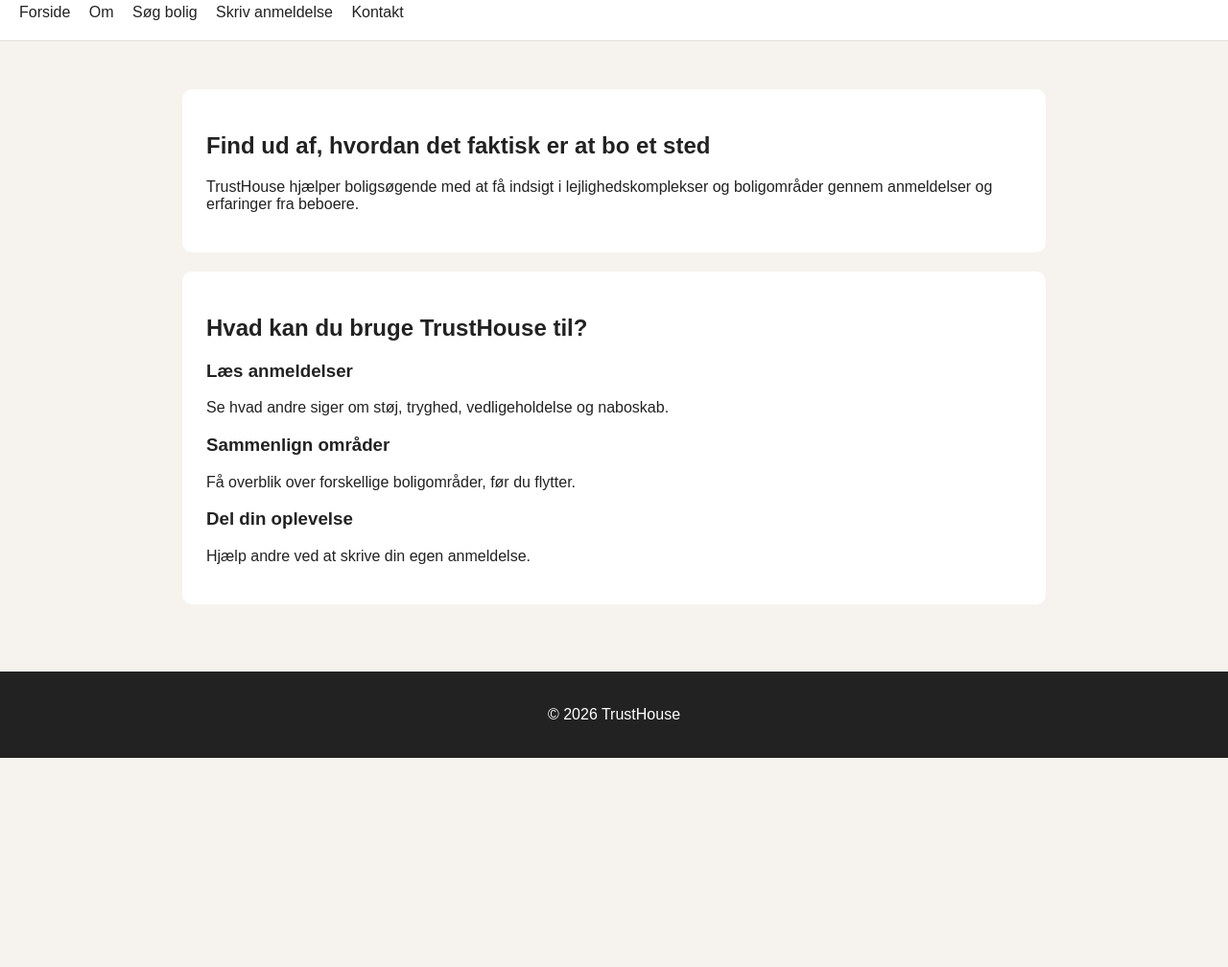
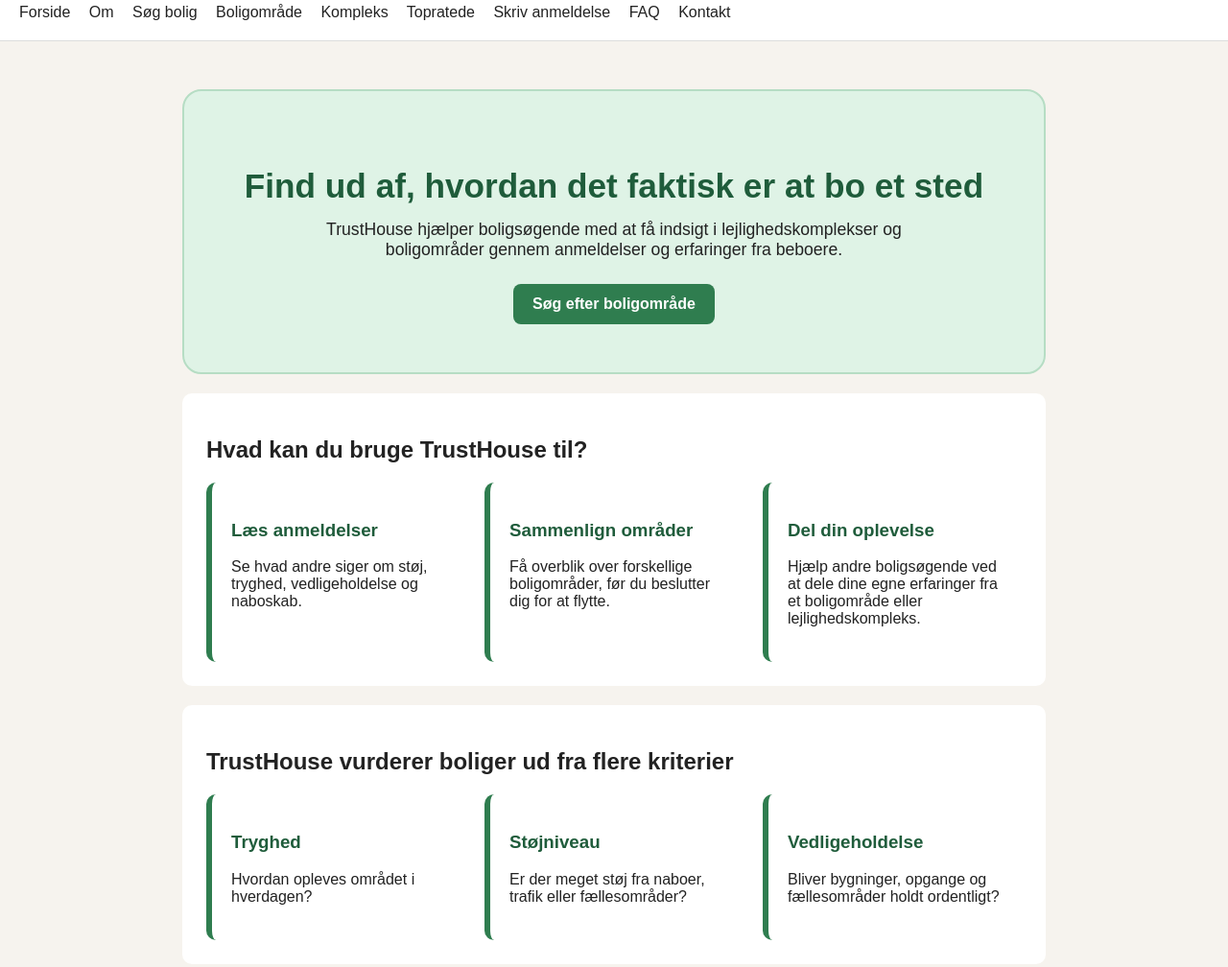
Before and after one commit to TueChristensen1/TrustHouse, a plain HTML site: page index.html in a window 1280 px wide. Shown: the part 96-1104 px from the top of the page at 96% size. Before the commit the page ends 886 px from the top, so only its background shows below. Drawn offline with Linux system fonts and the light colour scheme.

Commit message:
Tilføjet frontpage.css og lavet ændringer i index.html

```diff
--- /dev/null
+++ b/frontpage.css
@@ -0,0 +1,56 @@
+.hero {
+  background-color: #dff3e6;
+  border: 2px solid #b6ddc4;
+  padding: 50px 30px;
+  border-radius: 20px;
+  text-align: center;
+}
+
+.hero h2 {
+  font-size: 2.2rem;
+  color: #1f5c3b;
+  margin-bottom: 15px;
+}
+
+.hero p {
+  font-size: 1.1rem;
+  max-width: 700px;
+  margin: 0 auto 25px auto;
+}
+
+.hero-button {
+  display: inline-block;
+  background-color: #2f7d4f;
+  color: white;
+  padding: 12px 20px;
+  border-radius: 8px;
+  text-decoration: none;
+  font-weight: bold;
+}
+
+.hero-button:hover {
+  background-color: #245f3d;
+}
+
+.frontpage-boxes {
+  display: flex;
+  gap: 20px;
+}
+
+.frontpage-box {
+  background-color: white;
+  border-left: 6px solid #2f7d4f;
+  padding: 20px;
+  border-radius: 10px;
+  flex: 1;
+}
+
+.frontpage-box h3 {
+  color: #1f5c3b;
+}
+
+@media (max-width: 700px) {
+  .frontpage-boxes {
+    flex-direction: column;
+  }
+}
--- a/index.html
+++ b/index.html
@@ -3,8 +3,11 @@
 <head>
   <meta charset="UTF-8">
   <title>TrustHouse</title>
+
   <link rel="stylesheet" href="style.css">
+  <link rel="stylesheet" href="frontpage.css">
 </head>
+
 <body>
 
   <header>
@@ -13,39 +16,83 @@
     <nav>
       <a href="index.html">Forside</a>
       <a href="om.html">Om</a>
-      <a href="#">Søg bolig</a>
-      <a href="#">Skriv anmeldelse</a>
-      <a href="#">Kontakt</a>
+      <a href="soeg.html">Søg bolig</a>
+      <a href="boligomraade.html">Boligområde</a>
+      <a href="kompleks.html">Kompleks</a>
+      <a href="toprated.html">Topratede</a>
+      <a href="anmeldelse.html">Skriv anmeldelse</a>
+      <a href="faq.html">FAQ</a>
+      <a href="kontakt.html">Kontakt</a>
     </nav>
   </header>
 
   <main>
-    <section>
+
+    <section class="hero">
       <h2>Find ud af, hvordan det faktisk er at bo et sted</h2>
+
       <p>
         TrustHouse hjælper boligsøgende med at få indsigt i lejlighedskomplekser
         og boligområder gennem anmeldelser og erfaringer fra beboere.
       </p>
+
+      <a class="hero-button" href="soeg.html">Søg efter boligområde</a>
     </section>
 
     <section>
       <h2>Hvad kan du bruge TrustHouse til?</h2>
 
-      <div>
-        <h3>Læs anmeldelser</h3>
-        <p>Se hvad andre siger om støj, tryghed, vedligeholdelse og naboskab.</p>
-      </div>
+      <div class="frontpage-boxes">
 
-      <div>
-        <h3>Sammenlign områder</h3>
-        <p>Få overblik over forskellige boligområder, før du flytter.</p>
-      </div>
+        <div class="frontpage-box">
+          <h3>Læs anmeldelser</h3>
+          <p>
+            Se hvad andre siger om støj, tryghed, vedligeholdelse og naboskab.
+          </p>
+        </div>
 
-      <div>
-        <h3>Del din oplevelse</h3>
-        <p>Hjælp andre ved at skrive din egen anmeldelse.</p>
+        <div class="frontpage-box">
+          <h3>Sammenlign områder</h3>
+          <p>
+            Få overblik over forskellige boligområder, før du beslutter dig for
+            at flytte.
+          </p>
+        </div>
+
+        <div class="frontpage-box">
+          <h3>Del din oplevelse</h3>
+          <p>
+            Hjælp andre boligsøgende ved at dele dine egne erfaringer fra et
+            boligområde eller lejlighedskompleks.
+          </p>
+        </div>
+
       </div>
     </section>
+
+    <section class="green-section">
+      <h2>TrustHouse vurderer boliger ud fra flere kriterier</h2>
+
+      <div class="frontpage-boxes">
+
+        <div class="frontpage-box">
+          <h3>Tryghed</h3>
+          <p>Hvordan opleves området i hverdagen?</p>
+        </div>
+
+        <div class="frontpage-box">
+          <h3>Støjniveau</h3>
+          <p>Er der meget støj fra naboer, trafik eller fællesområder?</p>
+        </div>
+
+        <div class="frontpage-box">
+          <h3>Vedligeholdelse</h3>
+          <p>Bliver bygninger, opgange og fællesområder holdt ordentligt?</p>
+        </div>
+
+      </div>
+    </section>
+
   </main>
 
   <footer>
```
